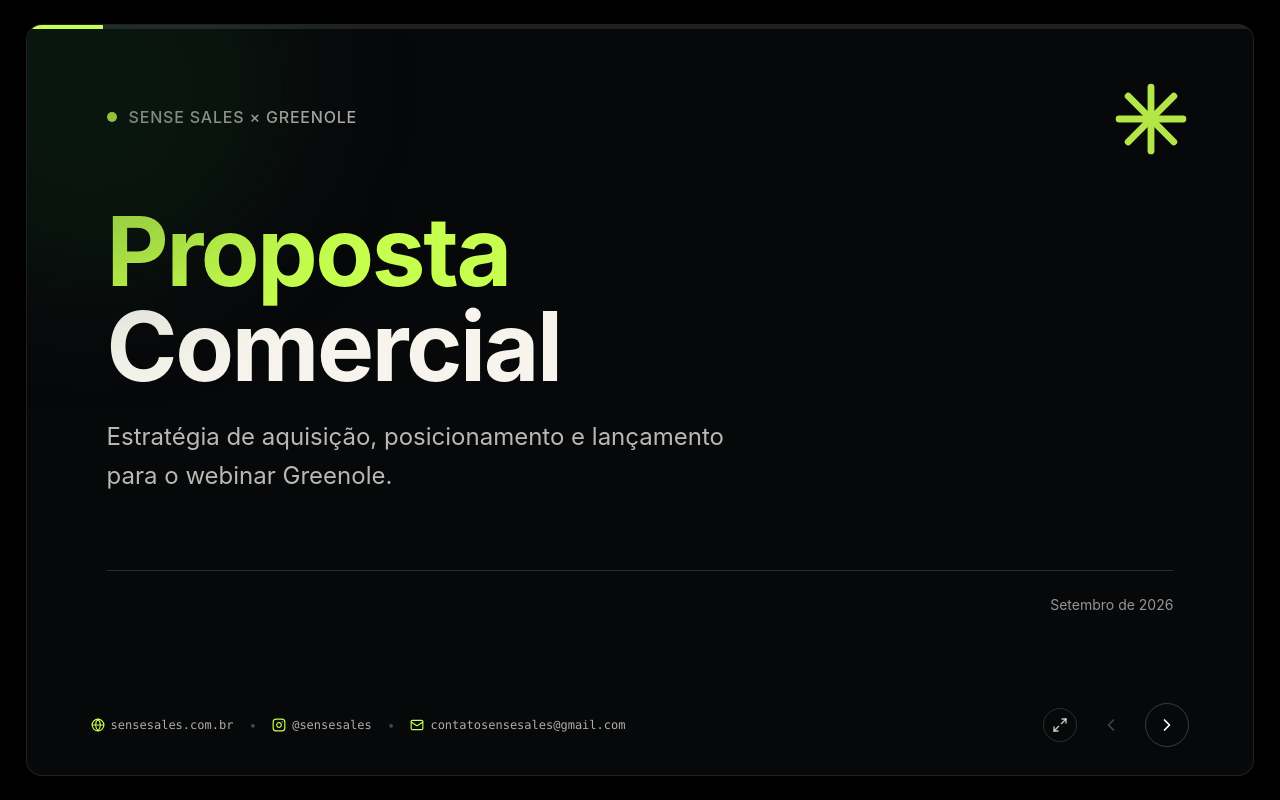
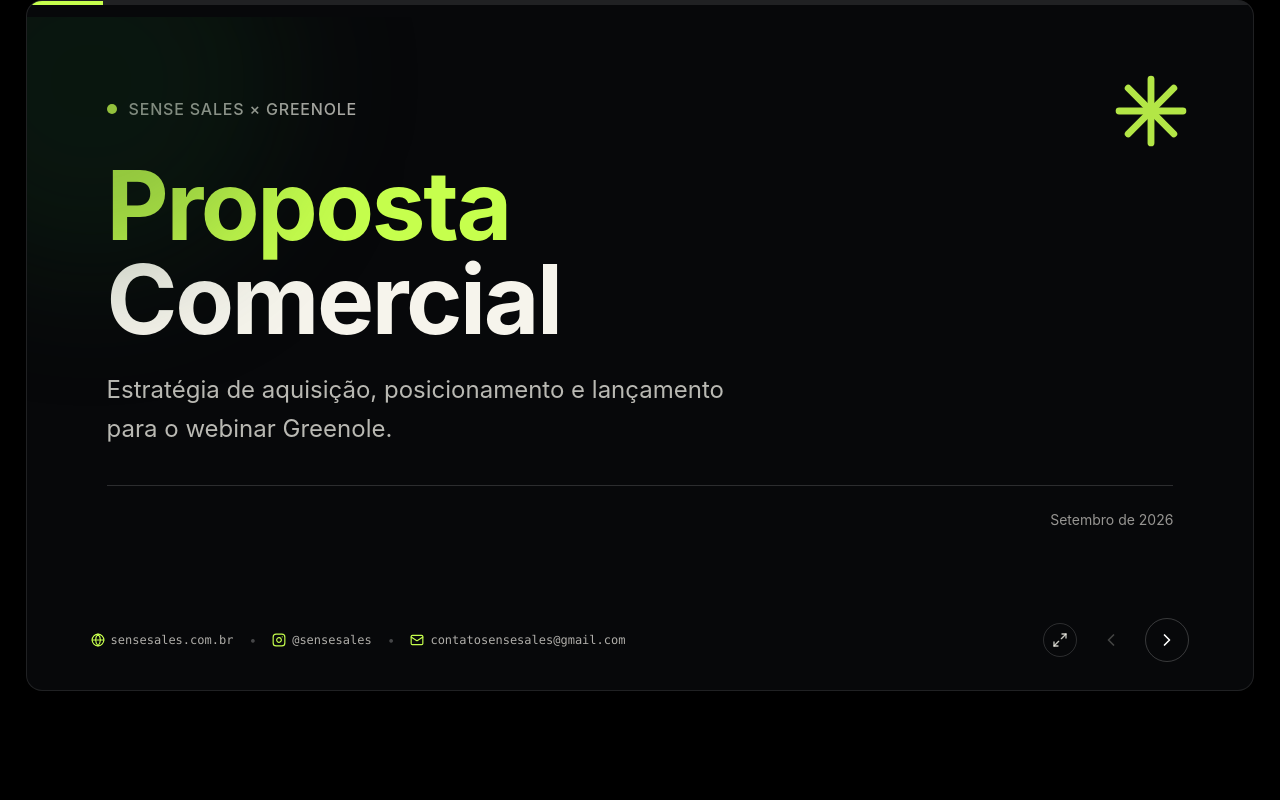
Before and after one commit to renato1303/greenole, a React (Vite) app: page / in a window 1280 px wide. Built offline with nearby package versions, Linux system fonts and the light colour scheme; a web font is replaced by a local one.

Commit message:
refactor: improve slide navigation and scroll behavior
Implement smooth scrolling to the top when navigating slides and remove unused touch event handlers to clean up the codebase.

```diff
--- a/src/App.tsx
+++ b/src/App.tsx
@@ -33,23 +33,28 @@
   const totalSlides = SLIDES_CONFIG.length;
   const currentSlide = SLIDES_CONFIG[currentSlideIndex];
 
-  // Touch swipe refs
-  const touchStartX = useRef<number>(0);
-  const touchEndX = useRef<number>(0);
-
   // Navigation handlers
   const goToSlide = useCallback((index: number) => {
     if (index >= 0 && index < totalSlides) {
       setCurrentSlideIndex(index);
+      window.scrollTo({ top: 0, behavior: 'smooth' });
     }
   }, [totalSlides]);
 
   const nextSlide = useCallback(() => {
-    setCurrentSlideIndex((prev) => Math.min(prev + 1, totalSlides - 1));
+    setCurrentSlideIndex((prev) => {
+      const next = Math.min(prev + 1, totalSlides - 1);
+      return next;
+    });
+    window.scrollTo({ top: 0, behavior: 'smooth' });
   }, [totalSlides]);
 
   const prevSlide = useCallback(() => {
-    setCurrentSlideIndex((prev) => Math.max(prev - 1, 0));
+    setCurrentSlideIndex((prev) => {
+      const next = Math.max(prev - 1, 0);
+      return next;
+    });
+    window.scrollTo({ top: 0, behavior: 'smooth' });
   }, []);
 
   // Toggle fullscreen
@@ -109,30 +114,6 @@
     return () => document.removeEventListener('fullscreenchange', handleFullscreenChange);
   }, []);
 
-  // Touch handlers for mobile swipe
-  const handleTouchStart = (e: React.TouchEvent) => {
-    touchStartX.current = e.targetTouches[0].clientX;
-  };
-
-  const handleTouchMove = (e: React.TouchEvent) => {
-    touchEndX.current = e.targetTouches[0].clientX;
-  };
-
-  const handleTouchEnd = () => {
-    if (!touchStartX.current || !touchEndX.current) return;
-    const distance = touchStartX.current - touchEndX.current;
-    const minSwipeDistance = 50;
-
-    if (distance > minSwipeDistance) {
-      nextSlide();
-    } else if (distance < -minSwipeDistance) {
-      prevSlide();
-    }
-
-    touchStartX.current = 0;
-    touchEndX.current = 0;
-  };
-
   // Render active slide component
   const renderSlideContent = () => {
     switch (currentSlide.id) {
@@ -190,15 +171,12 @@
   const progressPercentage = ((currentSlideIndex + 1) / totalSlides) * 100;
 
   return (
-    <div className="w-screen h-screen bg-[#000] flex items-center justify-center overflow-hidden select-none p-0">
-      {/* 16:9 Presentation Stage with Mobile Support */}
+    <div className="w-screen min-h-screen bg-[#000] flex flex-col items-center justify-between overflow-y-auto select-none p-0">
+      {/* 16:9 Presentation Stage with Mobile Vertical Scroll Support */}
       <div
         ref={containerRef}
         id="presentation-frame"
-        onTouchStart={handleTouchStart}
-        onTouchMove={handleTouchMove}
-        onTouchEnd={handleTouchEnd}
-        className={`relative w-full h-full sm:w-[min(96vw,170.67vh)] sm:aspect-video sm:max-h-[94vh] rounded-none sm:rounded-2xl overflow-hidden shadow-[0_30px_90px_rgba(0,0,0,0.85)] border-0 sm:border flex flex-col justify-between transition-colors duration-500 ${
+        className={`relative w-full min-h-screen sm:min-h-0 sm:w-[min(96vw,170.67vh)] sm:aspect-video sm:max-h-[94vh] rounded-none sm:rounded-2xl overflow-y-auto sm:overflow-hidden shadow-[0_30px_90px_rgba(0,0,0,0.85)] border-0 sm:border flex flex-col justify-between transition-colors duration-500 pb-20 sm:pb-0 ${
           currentSlide.theme === 'white'
             ? 'border-[#0d2213]/15'
             : currentSlide.theme === 'lime'
@@ -240,7 +218,7 @@
         </div>
 
         {/* Slide Canvas Content */}
-        <div className="w-full h-full relative overflow-hidden pb-14 sm:pb-20">
+        <div className="w-full flex-1 relative overflow-y-auto sm:overflow-hidden pt-4 pb-16 sm:pb-20">
           {renderSlideContent()}
         </div>
 
```
